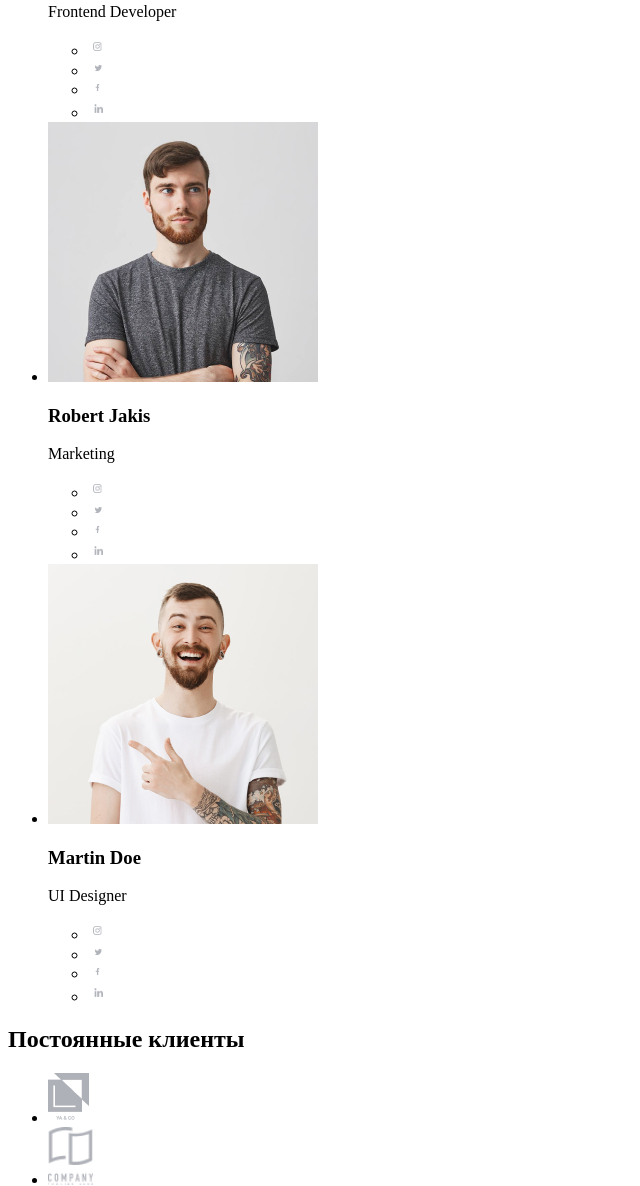
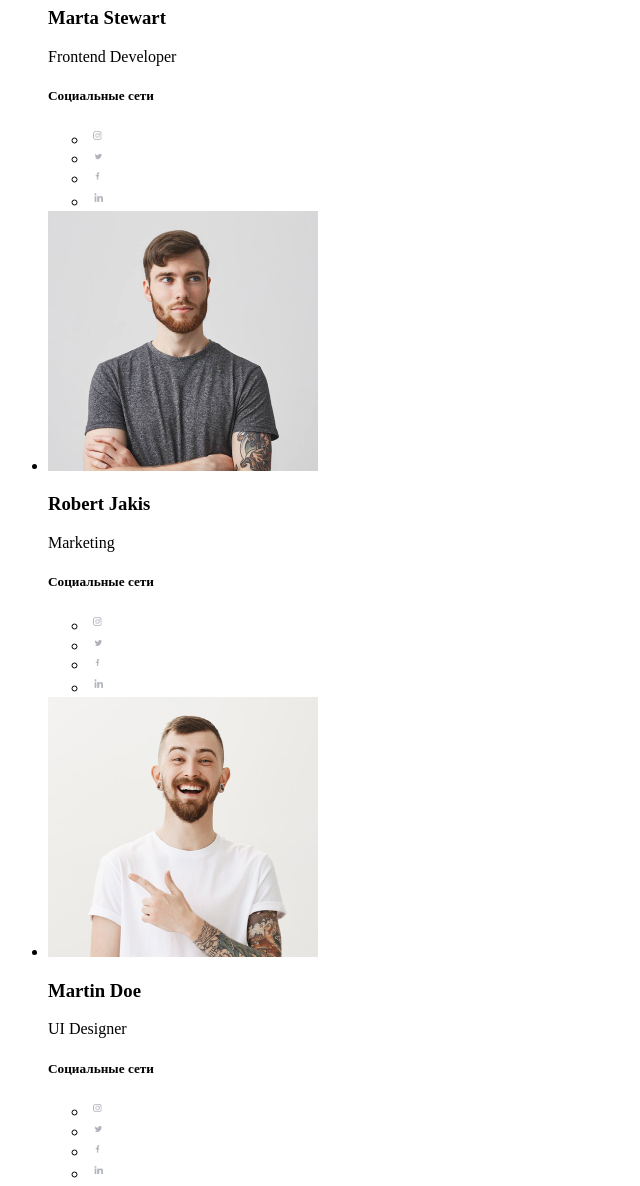
Before and after one commit to elenavolia/goit-markup-hw-02, a plain HTML site: page index.html in a window 1280 px wide. Shown: the part 3254-4440 px from the top of the page, without its empty margins (0-640 px from the left). Drawn offline with Linux system fonts and the light colour scheme; files whose address does not match are found by name.

Commit message:
социальные сети перемещенны из <adress> в <span>

```diff
--- a/index.html
+++ b/index.html
@@ -113,7 +113,80 @@
                     <img src=".//images/Smith.png" alt="Smith" width="270" />
                     <h3>John Smith</h3>
                     <p>Product Designer</p>
-                    <address>
+<span>
+    <h5 lang="ru">Социальные сети</h5>
+    <ul>
+        <li>
+            <a href="https://www.instagram.com/?hl=ru"><img src="./images/instagram.png" alt="instagram"
+                    width="20" /></a>
+        </li>
+        <li>
+            <a href="https://twitter.com"><img src="./images/twiter.png" alt="twiter" width="20" /></a>
+        </li>
+        <li>
+            <a href="https://www.facebook.com"><img src="./images/facebook.png" alt="facebook" width="20" />
+            </a>
+        </li>
+        <li>
+            <a href="https://www.linkedin.com"><img src="./images/linkedin.png" alt="linkedin" width="20" /></a>
+        </li>
+    </ul>
+</span>
+                </li>
+                <li>
+                    <img src="./images/Stewart.png" alt="Stewart" width="270" />
+                    <h3>Marta Stewart</h3>
+                    <p>Frontend Developer</p>
+<span>
+    <h5 lang="ru">Социальные сети</h5>
+    <ul>
+        <li>
+            <a href="https://www.instagram.com/?hl=ru"><img src="./images/instagram.png" alt="instagram"
+                    width="20" /></a>
+        </li>
+        <li>
+            <a href="https://twitter.com"><img src="./images/twiter.png" alt="twiter" width="20" /></a>
+        </li>
+        <li>
+            <a href="https://www.facebook.com"><img src="./images/facebook.png" alt="facebook" width="20" />
+            </a>
+        </li>
+        <li>
+            <a href="https://www.linkedin.com"><img src="./images/linkedin.png" alt="linkedin" width="20" /></a>
+        </li>
+    </ul>
+</span>
+                </li>
+                <li>
+                    <img src="./images/Jakis.png" alt="Jakis" width="270" />
+                    <h3>Robert Jakis</h3>
+                    <p>Marketing</p>
+                <span>
+                    <h5 lang="ru">Социальные сети</h5>
+                    <ul>
+                        <li>
+                            <a href="https://www.instagram.com/?hl=ru"><img src="./images/instagram.png" alt="instagram"
+                                    width="20" /></a>
+                        </li>
+                        <li>
+                            <a href="https://twitter.com"><img src="./images/twiter.png" alt="twiter" width="20" /></a>
+                        </li>
+                        <li>
+                            <a href="https://www.facebook.com"><img src="./images/facebook.png" alt="facebook" width="20" />
+                            </a>
+                        </li>
+                        <li>
+                            <a href="https://www.linkedin.com"><img src="./images/linkedin.png" alt="linkedin" width="20" /></a>
+                        </li>
+                    </ul>
+                </span>
+                </li>
+                <li>
+                    <img src="./images/Doe.png" alt="Doe" width="270" />
+                    <h3>Martin Doe</h3>
+                    <p>UI Designer</p>
+                    <span>
+                        <h5 lang="ru">Социальные сети</h5>
                         <ul>
                             <li>
                                 <a href="https://www.instagram.com/?hl=ru"><img src="./images/instagram.png"
@@ -133,85 +206,7 @@
                                         width="20" /></a>
                             </li>
                         </ul>
-                    </address>
-                </li>
-                <li>
-                    <img src="./images/Stewart.png" alt="Stewart" width="270" />
-                    <h3>Marta Stewart</h3>
-                    <p>Frontend Developer</p>
-                    <address>
-                        <ul>
-                            <li>
-                                <a href="https://www.instagram.com/?hl=ru"><img src="./images/instagram.png"
-                                        alt="instagram" width="20" /></a>
-                            </li>
-                            <li>
-                                <a href="https://twitter.com"><img src="./images/twiter.png" alt="twiter"
-                                        width="20" /></a>
-                            </li>
-                            <li>
-                                <a href="https://www.facebook.com"><img src="./images/facebook.png" alt="facebook"
-                                        width="20" />
-                                </a>
-                            </li>
-                            <li>
-                                <a href="https://www.linkedin.com"><img src="./images/linkedin.png" alt="linkedin"
-                                        width="20" /></a>
-                            </li>
-                        </ul>
-                    </address>
-                </li>
-                <li>
-                    <img src="./images/Jakis.png" alt="Jakis" width="270" />
-                    <h3>Robert Jakis</h3>
-                    <p>Marketing</p>
-                    <address>
-                        <ul>
-                            <li>
-                                <a href="https://www.instagram.com/?hl=ru"><img src="./images/instagram.png"
-                                        alt="instagram" width="20" /></a>
-                            </li>
-                            <li>
-                                <a href="https://twitter.com"><img src="./images/twiter.png" alt="twiter"
-                                        width="20" /></a>
-                            </li>
-                            <li>
-                                <a href="https://www.facebook.com"><img src="./images/facebook.png" alt="facebook"
-                                        width="20" />
-                                </a>
-                            </li>
-                            <li>
-                                <a href="https://www.linkedin.com"><img src="./images/linkedin.png" alt="linkedin"
-                                        width="20" /></a>
-                            </li>
-                        </ul>
-                    </address>
-                </li>
-                <li>
-                    <img src="./images/Doe.png" alt="Doe" width="270" />
-                    <h3>Martin Doe</h3>
-                    <p>UI Designer</p>
-                    <address>
-                        <ul>
-                            <li>
-                                <a href="https://www.instagram.com/?hl=ru"><img src="./images/instagram.png"
-                                        alt="instagram" width="20" /></a>
-                            </li>
-                            <li>
-                                <a href="https://twitter.com"><img src="./images/twiter.png" alt="twiter"
-                                        width="20" /></a>
-                            </li>
-                            <li>
-                                <a href="https://www.facebook.com"><img src="./images/facebook.png" alt="facebook"
-                                        width="20" />
-                                </a>
-                            </li>
-                            <li>
-                                <a href="https://www.linkedin.com"><img src="./images/linkedin.png" alt="linkedin"
-                                        width="20" /></a>
-                            </li>
-                        </ul>
-                    </address>
+                    </span>
                 </li>
             </ul>
         </section>
@@ -260,8 +255,10 @@
         </address>
 
         <section>
-            <h5 lang="ru">присоединяйтесь</h5>
-            <address>
+            <b lang="ru">присоединяйтесь</b>
+
+<span>
+    <h5 lang="ru">Социальные сети</h5>
     <ul>
         <li>
             <a href="https://www.instagram.com/?hl=ru"><img src="./images/instagram.png" alt="instagram"
@@ -275,19 +272,18 @@
             </a>
         </li>
         <li>
-                        <a href="https://www.linkedin.com"><img src="./images/linkedin.png" alt="linkedin"
-                                width="20" /></a>
+            <a href="https://www.linkedin.com"><img src="./images/linkedin.png" alt="linkedin" width="20" /></a>
         </li>
     </ul>
-            </address>
+</span>
         </section>
-        <h5 lang="ru">подпишитесь на рассылку</h5>
+        <b lang="ru">подпишитесь на рассылку</b>
         <form name="E-mail" method="post" action="input1.php"></form>
         <p>E-mail <input type="text" size="40"></p>
         <p lang="ru"><input type="submit" value="Подписаться"> <img src="./images/icon-send.png" alt="icon-send"
                 width="20">
             </form>
-            <p> 2020 | Developed by GoIT Students </p>
+            <p>&copy; 2020 | Developed by GoIT Students </p>
     </footer>
 </body>
 
```
Also changed, not shown: portfolio.html (added, +9 -0 lines), 1 other file. Lines whose indentation alone changed are shown as unchanged.
